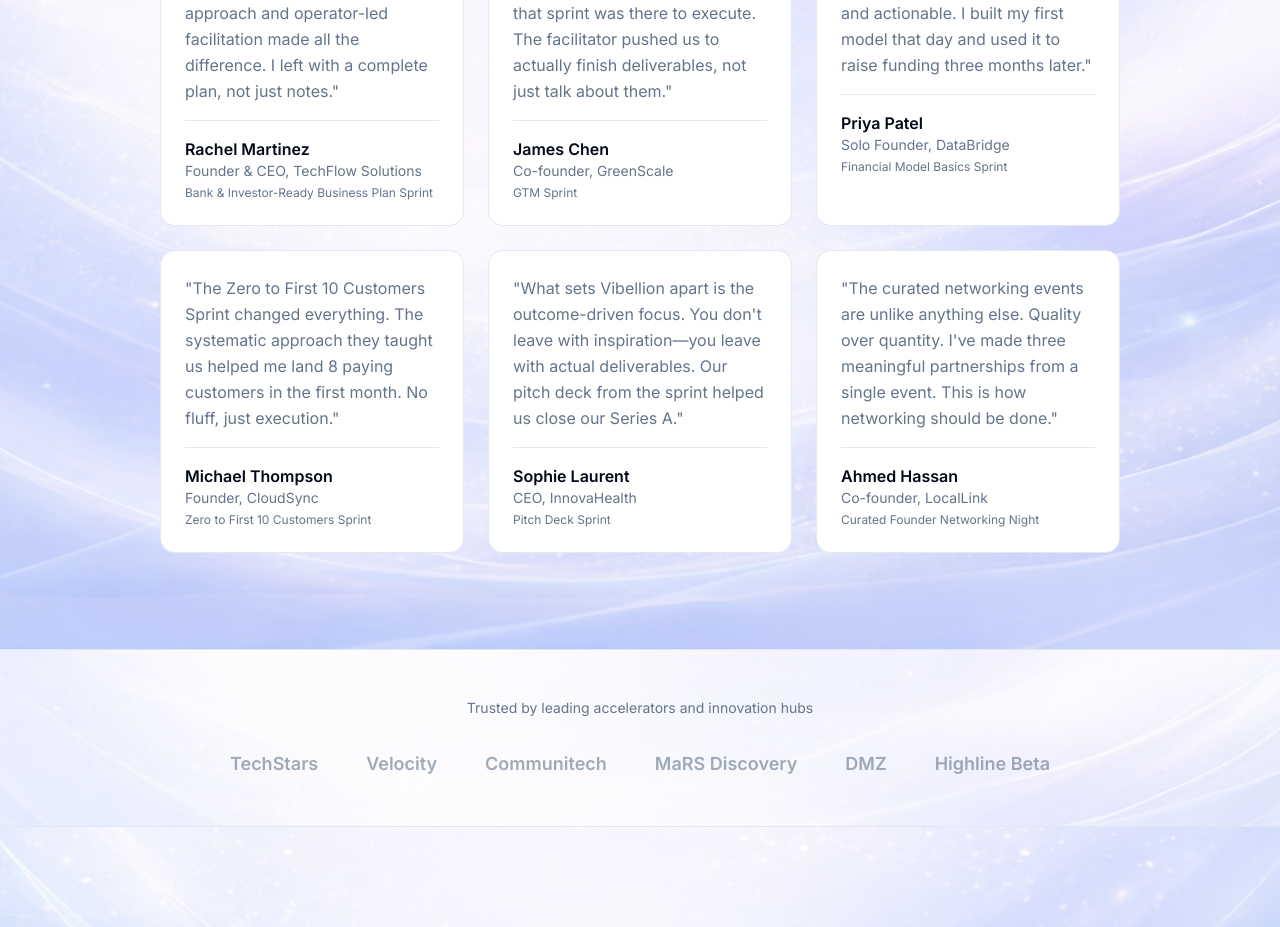
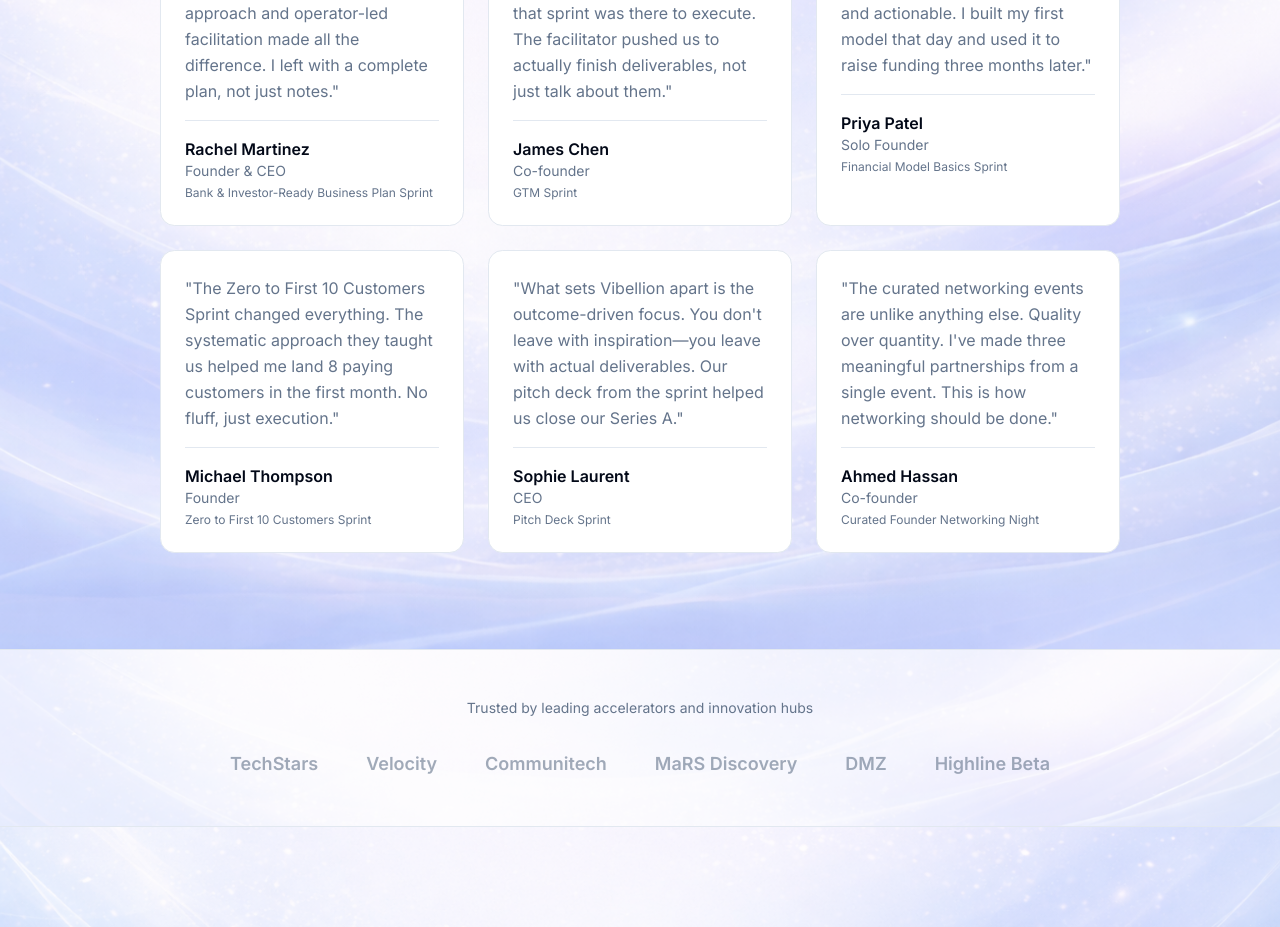
Before and after one commit to zamanmaruf/Vibellon-Events-Inc., a Next.js app: page / in a window 1280 px wide. Shown: the part 2760-3687 px from the top of the page. Built offline with nearby package versions, Linux system fonts and the light colour scheme; no server answers.

Commit message:
Remove company names from testimonials, keep only roles

```diff
--- a/components/sections/Testimonials.tsx
+++ b/components/sections/Testimonials.tsx
@@ -26,7 +26,7 @@ export async function Testimonials() {
               <div className="pt-4 border-t">
                 <p className="font-semibold">{testimonial.name}</p>
                 <p className="text-sm text-muted-foreground">
-                  {testimonial.role}, {testimonial.company}
+                  {testimonial.role}
                 </p>
                 {testimonial.event && (
                   <p className="text-xs text-muted-foreground mt-1">{testimonial.event}</p>
--- a/content/testimonials.json
+++ b/content/testimonials.json
@@ -3,7 +3,6 @@
     "id": "1",
     "name": "Rachel Martinez",
     "role": "Founder & CEO",
-    "company": "TechFlow Solutions",
     "content": "The Bank & Investor-Ready Business Plan Sprint gave me exactly what I needed to secure our seed round. The structured approach and operator-led facilitation made all the difference. I left with a complete plan, not just notes.",
     "event": "Bank & Investor-Ready Business Plan Sprint"
   },
@@ -11,7 +10,6 @@
     "id": "2",
     "name": "James Chen",
     "role": "Co-founder",
-    "company": "GreenScale",
     "content": "Vibellion's curated room approach means you're not wasting time with people who aren't serious. Every person in that sprint was there to execute. The facilitator pushed us to actually finish deliverables, not just talk about them.",
     "event": "GTM Sprint"
   },
@@ -19,7 +17,6 @@
     "id": "3",
     "name": "Priya Patel",
     "role": "Solo Founder",
-    "company": "DataBridge",
     "content": "As a non-technical founder, I was intimidated by financial models. The Financial Model Basics Sprint made it accessible and actionable. I built my first model that day and used it to raise funding three months later.",
     "event": "Financial Model Basics Sprint"
   },
@@ -27,7 +24,6 @@
     "id": "4",
     "name": "Michael Thompson",
     "role": "Founder",
-    "company": "CloudSync",
     "content": "The Zero to First 10 Customers Sprint changed everything. The systematic approach they taught us helped me land 8 paying customers in the first month. No fluff, just execution.",
     "event": "Zero to First 10 Customers Sprint"
   },
@@ -35,7 +31,6 @@
     "id": "5",
     "name": "Sophie Laurent",
     "role": "CEO",
-    "company": "InnovaHealth",
     "content": "What sets Vibellion apart is the outcome-driven focus. You don't leave with inspiration—you leave with actual deliverables. Our pitch deck from the sprint helped us close our Series A.",
     "event": "Pitch Deck Sprint"
   },
@@ -43,7 +38,6 @@
     "id": "6",
     "name": "Ahmed Hassan",
     "role": "Co-founder",
-    "company": "LocalLink",
     "content": "The curated networking events are unlike anything else. Quality over quantity. I've made three meaningful partnerships from a single event. This is how networking should be done.",
     "event": "Curated Founder Networking Night"
   }
--- a/lib/content/testimonials.ts
+++ b/lib/content/testimonials.ts
@@ -2,7 +2,6 @@ export interface Testimonial {
   id: string
   name: string
   role: string
-  company: string
   content: string
   event?: string
 }
```
